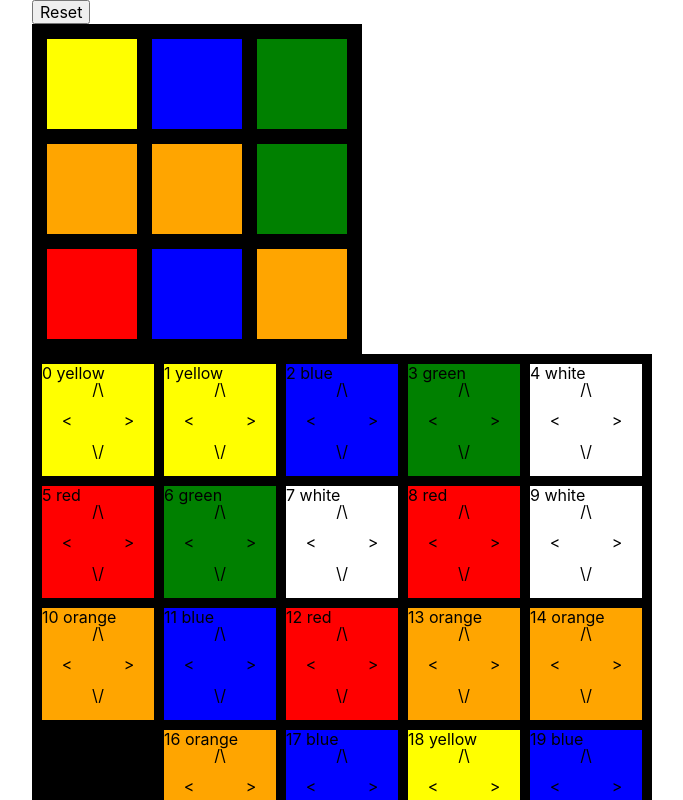
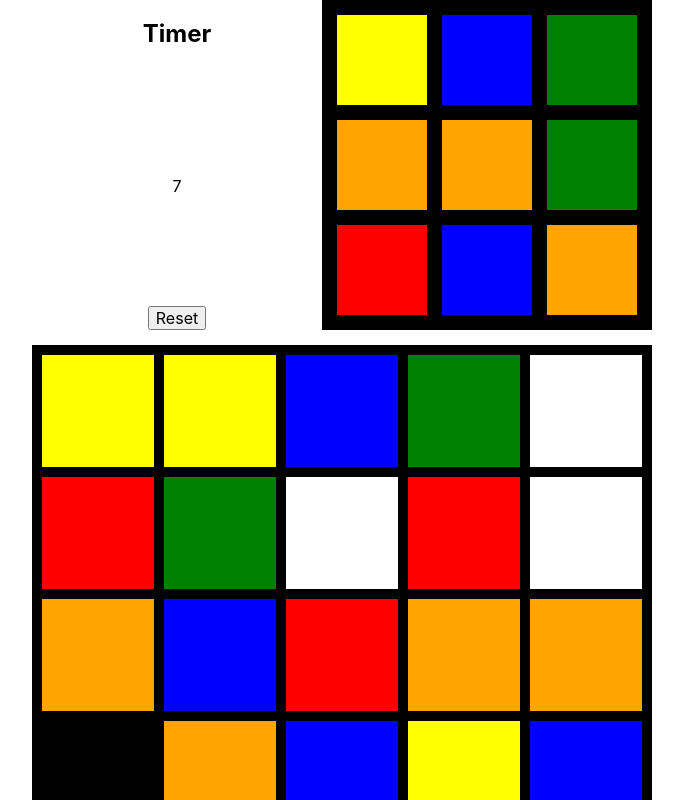
Before and after one commit to 3stacks/rubiks-race-game, a React (Create React App) app: page / in a window 1280 px wide. Shown: the top 800 px of the page, without its empty margins (298-981 px from the left). Built offline with nearby package versions, Linux system fonts and the light colour scheme.

Commit message:
feat: add timer

```diff
--- a/src/components/Grid/index.tsx
+++ b/src/components/Grid/index.tsx
@@ -5,12 +5,14 @@ import GridItem from '../GridItem';
 
 const Root = styled.div`
 	height: 100%;
+	width: 620px;
 `;
 
 const ButtonContainer = styled.div`
 	display: flex;
 	justify-content: space-between;
 	align-items: center;
+	flex-direction: column;
 `;
 
 const Board = styled.div`
@@ -54,6 +56,12 @@ const Preview = styled.div`
 	grid-template-columns: 1fr 1fr 1fr;
 	grid-template-rows: 1fr 1fr 1fr;
 	grid-gap: 15px;
+`;
+
+const Header = styled.div`
+	display: grid;
+	grid-template-columns: 1fr 1fr;
+	margin-bottom: 15px;
 `;
 
 export type BoardArray = (null | COLORS)[];
@@ -109,33 +117,17 @@ export const getInitialBoardList = (): (COLORS | null)[] => {
 	return randomBoard;
 };
 
-const getTargetIndex = (currentIndex: number, direction: string): number => {
-	if (direction === 'top') {
-		return currentIndex - 5;
-	}
-
-	if (direction === 'bottom') {
-		return currentIndex + 5;
-	}
-	if (direction === 'left') {
-		return currentIndex - 1;
-	}
-
-	return currentIndex + 1;
-};
-
 const isMoveValid = (
 	board: BoardArray,
-	index: number,
-	direction: string
+	emptyCellIndex: number,
+	index: number
 ): boolean => {
-	const targetIndex = getTargetIndex(index, direction);
-
-	if (typeof board[targetIndex] === 'undefined') {
-		return false;
-	}
-
-	return board[targetIndex] === null;
+	return (
+		emptyCellIndex === index - 1 ||
+		emptyCellIndex === index + 1 ||
+		emptyCellIndex === index + 5 ||
+		emptyCellIndex === index - 5
+	);
 };
 
 const Grid = () => {
@@ -146,19 +138,40 @@ const Grid = () => {
 		getInitialBoardList()
 	);
 	const [isVictory, setIsVictory] = React.useState<boolean>(false);
+	const [isTimerActive, setIsTimerActive] = React.useState<boolean>(false);
+	const [time, setTime] = React.useState<number>(0);
 	const handleResetButtonPressed = () => {
 		setTarget(getInitialTargetList());
 		setBoard(getInitialBoardList());
 	};
+	React.useEffect(() => {
+		const interval = setInterval(() => {
+			setTime((time) => time + 1000);
+		}, 1000);
 
-	const handleDirectionButtonPressed = (index: number, direction: string) => {
-		const canMoveBeMade = isMoveValid(board, index, direction);
+		return () => {
+			clearInterval(interval);
+		};
+	}, [isTimerActive]);
+	const emptyCellIndex = React.useMemo<number>(() => {
+		return board.findIndex((color) => color === null);
+	}, [board]);
+	const handleDirectionButtonPressed = (index: number) => {
+		if (isVictory) {
+			return;
+		}
+
+		if (!isTimerActive) {
+			setIsTimerActive(true);
+		}
+
+		const canMoveBeMade = isMoveValid(board, emptyCellIndex, index);
 
 		if (!canMoveBeMade) {
 			return;
 		}
 
-		setBoard(swapArrayItem(board, index, getTargetIndex(index, direction)));
+		setBoard(swapArrayItem(board, index, emptyCellIndex));
 	};
 
 	const items = React.useMemo(() => {
@@ -172,24 +185,25 @@ const Grid = () => {
 					color={color as COLORS}
 					index={index}
 					onDirectionButtonPressed={handleDirectionButtonPressed}
-				>
-					{index} {color}
-				</GridItem>
+				/>
 			);
 		});
 	}, [board]);
 	React.useEffect(() => {
 		const matchingArea = pickMatchingIndices(board);
+		const isGameFinished = isEqual(matchingArea, target);
 
-		console.log(matchingArea);
-		console.log('is it solved', isEqual(matchingArea, target));
-
-		setIsVictory(isEqual(matchingArea, target));
+		if (isGameFinished) {
+			setIsVictory(isGameFinished);
+		}
 	}, [items]);
 
 	return (
 		<Root>
+			<Header>
 				<ButtonContainer>
+					<h2>Timer</h2>
+					{time / 1000}
 					<button onClick={handleResetButtonPressed} type="button">
 						Reset
 					</button>
@@ -199,6 +213,7 @@ const Grid = () => {
 						<PreviewItem key={index} color={color} />
 					))}
 				</Preview>
+			</Header>
 			{isVictory && <h2>You a winna</h2>}
 			<Board>{items}</Board>
 		</Root>
--- a/src/components/GridItem/index.tsx
+++ b/src/components/GridItem/index.tsx
@@ -1,53 +1,12 @@
 import * as React from 'react';
-import styled, { css } from 'styled-components';
+import styled from 'styled-components';
 import { COLORS } from '../Grid';
 
-const Root = styled.div<{ color: COLORS }>`
+const Root = styled.button<{ color: COLORS }>`
 	background-color: ${({ color }) => color};
-	position: relative;
-`;
-
-const NavigateButton = styled.button<{ position: string }>`
 	border: none;
 	appearance: none;
-	background-color: transparent;
-	position: absolute;
-	width: 50px;
-	height: 50px;
 	cursor: pointer;
-
-	&:hover {
-		background-color: rgba(0, 0, 0, 0.3);
-	}
-
-	${({ position }) => {
-		switch (position) {
-			case 'left':
-				return css`
-					left: 0;
-					top: 50%;
-					transform: translateY(-50%);
-				`;
-			case 'right':
-				return css`
-					right: 0;
-					top: 50%;
-					transform: translateY(-50%);
-				`;
-			case 'top':
-				return css`
-					left: 50%;
-					top: 0;
-					transform: translateX(-50%);
-				`;
-			case 'bottom':
-				return css`
-					left: 50%;
-					bottom: 0;
-					transform: translateX(-50%);
-				`;
-		}
-	}}
 `;
 
 export const GridItem = ({
@@ -58,35 +17,11 @@ export const GridItem = ({
 }: {
 	color: COLORS;
 	index: number;
-	onDirectionButtonPressed: (index: number, direction: string) => void;
-	children: React.ReactNode;
+	onDirectionButtonPressed: (index: number) => void;
+	children?: React.ReactNode;
 }) => {
 	return (
-		<Root color={color}>
-			<NavigateButton
-				position={'left'}
-				onClick={() => onDirectionButtonPressed(index, 'left')}
-			>
-				&lt;
-			</NavigateButton>
-			<NavigateButton
-				position={'right'}
-				onClick={() => onDirectionButtonPressed(index, 'right')}
-			>
-				&gt;
-			</NavigateButton>
-			<NavigateButton
-				position={'top'}
-				onClick={() => onDirectionButtonPressed(index, 'top')}
-			>
-				/\
-			</NavigateButton>
-			<NavigateButton
-				position={'bottom'}
-				onClick={() => onDirectionButtonPressed(index, 'bottom')}
-			>
-				\/
-			</NavigateButton>
+		<Root color={color} onClick={() => onDirectionButtonPressed(index)}>
 			{children}
 		</Root>
 	);
```
Lines whose indentation alone changed are shown as unchanged.
